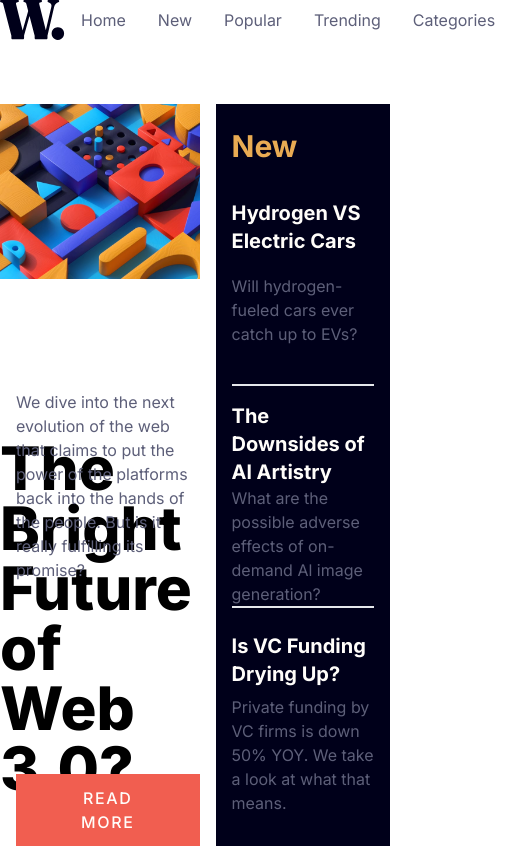
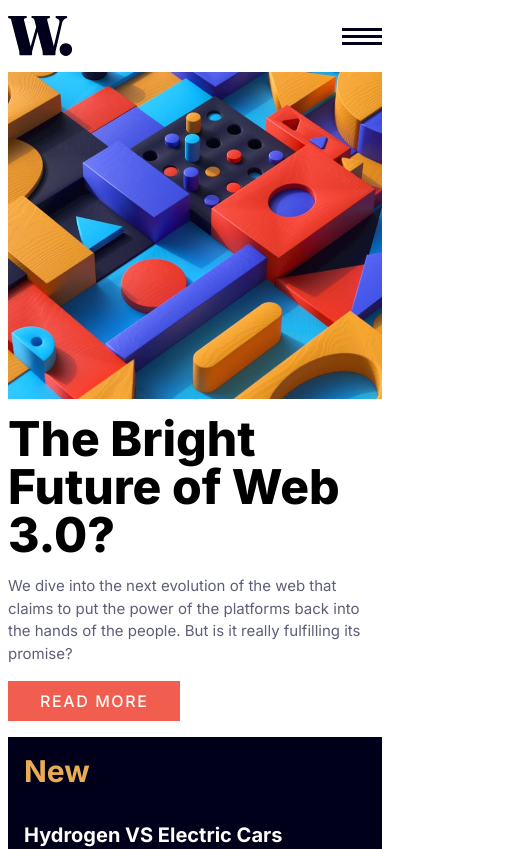
Before and after one commit to Tempestaaa/MentorNewHomePage, a React (Vite) app: page / in a window 390 px wide. Shown: the top 849 px of the page, 522 px wide, since content can reach past the window. Built offline with nearby package versions, Linux system fonts and the light colour scheme.

Commit message:
update code - minus responsive - done mobile version

```diff
--- a/src/App.tsx
+++ b/src/App.tsx
@@ -1,9 +1,16 @@
+import { useState } from "react";
 import Home from "./components/Home";
 
 function App() {
+  const [isShowNav, setIsShowNav] = useState(false);
+
   return (
-    <div className="min-h-screen grid place-items-center font-default">
-      <Home />
+    <div
+      className={`min-h-screen grid place-items-center font-default ${
+        isShowNav ? "bg-navAndText" : ""
+      }`}
+    >
+      <Home isShowNav={isShowNav} setIsShowNav={setIsShowNav} />
     </div>
   );
 }
--- a/src/components/Fact.tsx
+++ b/src/components/Fact.tsx
@@ -9,13 +9,9 @@ interface FactProps {
 
 const Fact = ({ id, image, title, children }: FactProps): JSX.Element => {
   return (
-    <div className="flex">
-      <div className="w-32 aspect-square cursor-pointer">
-        <img
-          src={image}
-          alt="represent image"
-          className="block w-full h-full object-cover"
-        />
+    <div className="grid grid-cols-[30%_70%]">
+      <div className="aspect-square cursor-pointer w-full h-full">
+        <img src={image} alt="represent image" className="block object-cover" />
       </div>
       <div className="p-4 grid grid-flow-row gap-2">
         <h1 className="text-3xl font-bold text-navAndText cursor-pointer">
--- a/src/components/Home.tsx
+++ b/src/components/Home.tsx
@@ -1,67 +1,29 @@
-import logo from "../assets/images/logo.svg";
-import web3Desktop from "../assets/images/image-web-3-desktop.jpg";
-import web3Mobile from "../assets/images/image-web-3-mobile.jpg";
-import menuIcon from "../assets/images/icon-menu.svg";
-import closeMenuIcon from "../assets/images/icon-menu-close.svg";
 import newDatas from "../data/newDatas";
 import factDatas from "../data/factDatas";
 import New from "./New";
 import Fact from "./Fact";
+import Nav from "./Nav";
+import Main from "./Main";
 
-const Home = () => {
+type HomeProps = {
+  isShowNav: boolean;
+  setIsShowNav: React.Dispatch<React.SetStateAction<boolean>>;
+};
+
+const Home = ({ isShowNav, setIsShowNav }: HomeProps) => {
   return (
-    <article className="min-h-screen md:w-[80%] md:max-h-[90%] grid grid-cols-1 grid-flow-row md:grid-cols-3 md:grid-rows-default gap-4">
-      <div className="col-span-3 flex justify-between items-center mb-12">
-        <img src={logo} alt="logo" />
-        <div className="flex">
-          <ul className="flex items-center justify-between capitalize text-navAndText h-full">
-            <li className="py-2 px-4 cursor-pointer hover:text-btn">
-              <a href="#">home</a>
-            </li>
-            <li className="py-2 px-4 cursor-pointer hover:text-btn">
-              <a href="#">new</a>
-            </li>
-            <li className="py-2 px-4 cursor-pointer hover:text-btn">
-              <a href="#">popular</a>
-            </li>
-            <li className="py-2 px-4 cursor-pointer hover:text-btn">
-              <a href="#">trending</a>
-            </li>
-            <li className="py-2 px-4 cursor-pointer hover:text-btn">
-              <a href="#">categories</a>
-            </li>
-          </ul>
-          {/* <img src={menuIcon} alt="menu icon" className="cursor-pointer" /> */}
-        </div>
+    <article className="container min-h-screen px-2 py-4 grid grid-cols-1 grid-flow-row gap-4 relative">
+      <Nav isShowNav={isShowNav} setIsShowNav={setIsShowNav} />
+      <Main />
+      <div className="bg-new grid grid-flow-row p-4">
+        <h1 className="font-bold text-3xl text-Softorange">New</h1>
+        {newDatas.map((item) => (
+          <New key={item.id} title={item.title}>
+            {item.desc}
+          </New>
+        ))}
       </div>
-      <picture className="col-start-1 col-span-2">
-        <source media="(min-width: 425px)" srcSet={web3Desktop} />
-        <img src={web3Mobile} alt="web 3 image" />
-      </picture>
-      <div className="col-start-3 row-span-2 bg-new grid grid-rows-[auto_1fr] p-4 pt-6">
-        <h2 className=" text-3xl font-bold text-Softorange">New</h2>
-        <div className="grid grid-rows-3 container">
-          {newDatas.map((item) => (
-            <New key={item.id} title={item.title}>
-              {item.desc}
-            </New>
-          ))}
-        </div>
-      </div>
-      <h1 className="text-6xl font-extrabold flex items-center">
-        The Bright Future of Web 3.0?
-      </h1>
-      <div className="grid grid-rows-[1fr_auto] place-items-start">
-        <p className="text-navAndText">
-          We dive into the next evolution of the web that claims to put the
-          power of the platforms back into the hands of the people. But is it
-          really fulfilling its promise?
-        </p>
-        <button className="bg-btn px-12 py-3 font-medium text-Offwhite tracking-widest hover:bg-new">
-          READ MORE
-        </button>
-      </div>
-      <div className="col-span-3 grid grid-cols-3 gap-4 mt-12">
+      <section className="grid grid-flow-row gap-4">
         {factDatas.map((item) => (
           <Fact
             key={item.id}
@@ -72,7 +34,7 @@ const Home = () => {
             {item.desc}
           </Fact>
         ))}
-      </div>
+      </section>
     </article>
   );
 };
--- /dev/null
+++ b/src/components/Main.tsx
@@ -0,0 +1,28 @@
+import web3Desktop from "../assets/images/image-web-3-desktop.jpg";
+import web3Mobile from "../assets/images/image-web-3-mobile.jpg";
+
+const Main = () => {
+  return (
+    <section className="grid grid-cols-1 grid-flow-row gap-4">
+      <picture>
+        <source media="(min-width: 768px)" srcSet={web3Desktop} />
+        <img src={web3Mobile} alt="web 3 image" />
+      </picture>
+      <h1 className="block font-extrabold text-5xl">
+        The Bright Future of Web 3.0?
+      </h1>
+      <div className="flex flex-col gap-4 items-start">
+        <p className="text-navAndText text-[0.938rem]">
+          We dive into the next evolution of the web that claims to put the
+          power of the platforms back into the hands of the people. But is it
+          really fulfilling its promise?
+        </p>
+        <button className="py-2 px-8 bg-btn uppercase text-Offwhite font-medium tracking-widest hover:bg-new">
+          read more
+        </button>
+      </div>
+    </section>
+  );
+};
+
+export default Main;
--- /dev/null
+++ b/src/components/Nav.tsx
@@ -0,0 +1,70 @@
+import logo from "../assets/images/logo.svg";
+import menuIcon from "../assets/images/icon-menu.svg";
+import closeMenuIcon from "../assets/images/icon-menu-close.svg";
+
+type NavProps = {
+  isShowNav: boolean;
+  setIsShowNav: React.Dispatch<React.SetStateAction<boolean>>;
+};
+
+const Nav = ({ isShowNav, setIsShowNav }: NavProps) => {
+  const handleShowNav = (): void => {
+    setIsShowNav(!isShowNav);
+  };
+
+  return (
+    <nav className="flex items-center justify-between">
+      <img src={logo} alt="logo icon" />
+      <div className="flex">
+        <ul
+          className={`bg-Offwhite capitalize font-medium h-full w-[70%] flex flex-col gap-4 absolute top-0 right-0 pt-32 md:text-navAndText ${
+            isShowNav ? "" : "hidden"
+          } `}
+        >
+          <li className="py-2 px-4">
+            <a id="home" href="#">
+              home
+            </a>
+          </li>
+          <li className="py-2 px-4">
+            <a id="new" href="#">
+              new
+            </a>
+          </li>
+          <li className="py-2 px-4">
+            <a id="popular" href="#">
+              popular
+            </a>
+          </li>
+          <li className="py-2 px-4">
+            <a id="trending" href="#">
+              trending
+            </a>
+          </li>
+          <li className="py-2 px-4">
+            <a id="categories" href="#">
+              categories
+            </a>
+          </li>
+        </ul>
+        {!isShowNav ? (
+          <img
+            src={menuIcon}
+            alt="menu icon"
+            className="cursor-pointer"
+            onClick={handleShowNav}
+          />
+        ) : (
+          <img
+            src={closeMenuIcon}
+            alt="close menu icon"
+            className="cursor-pointer z-10"
+            onClick={handleShowNav}
+          />
+        )}
+      </div>
+    </nav>
+  );
+};
+
+export default Nav;
--- a/src/components/New.tsx
+++ b/src/components/New.tsx
@@ -7,11 +7,11 @@ interface NewProps {
 
 const New = ({ title, children }: NewProps): JSX.Element => {
   return (
-    <div className="grid grid-rows-[auto_auto] mt-4 border-b-2 border-solid last:border-0">
-      <h2 className="text-Offwhite font-bold text-xl cursor-pointer flex items-center hover:text-Softorange">
+    <div className="flex flex-col gap-2 border-b-2 border-solid border-navAndText last:border-0 last:-mb-4">
+      <h2 className="text-Offwhite mt-8 font-bold text-xl cursor-pointer flex items-center hover:text-Softorange">
         {title}
       </h2>
-      <p className="text-navAndText cursor-text">{children}</p>
+      <p className="text-navAndText mb-8 cursor-text">{children}</p>
     </div>
   );
 };
```
